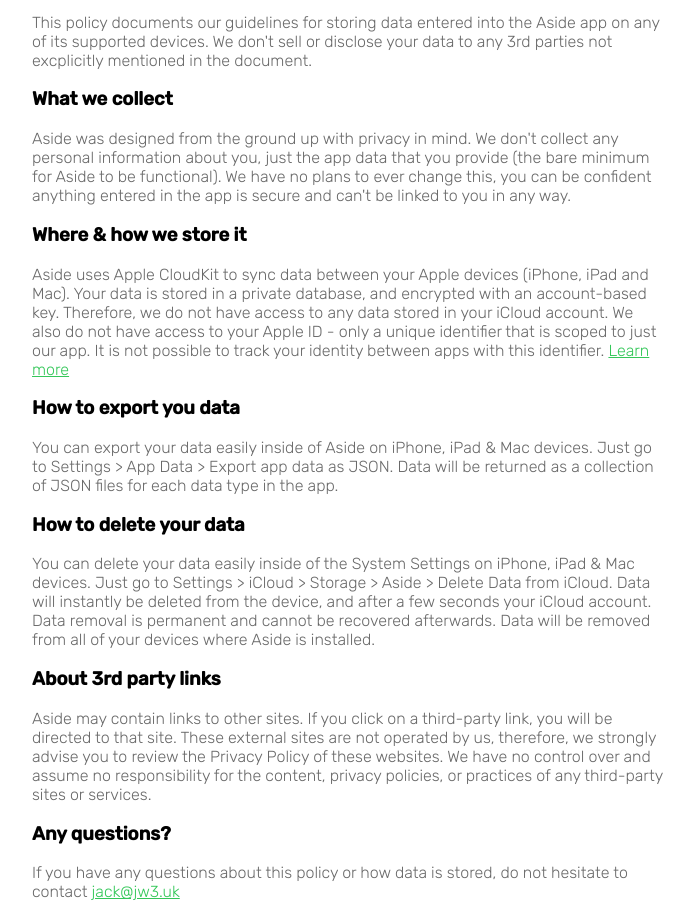
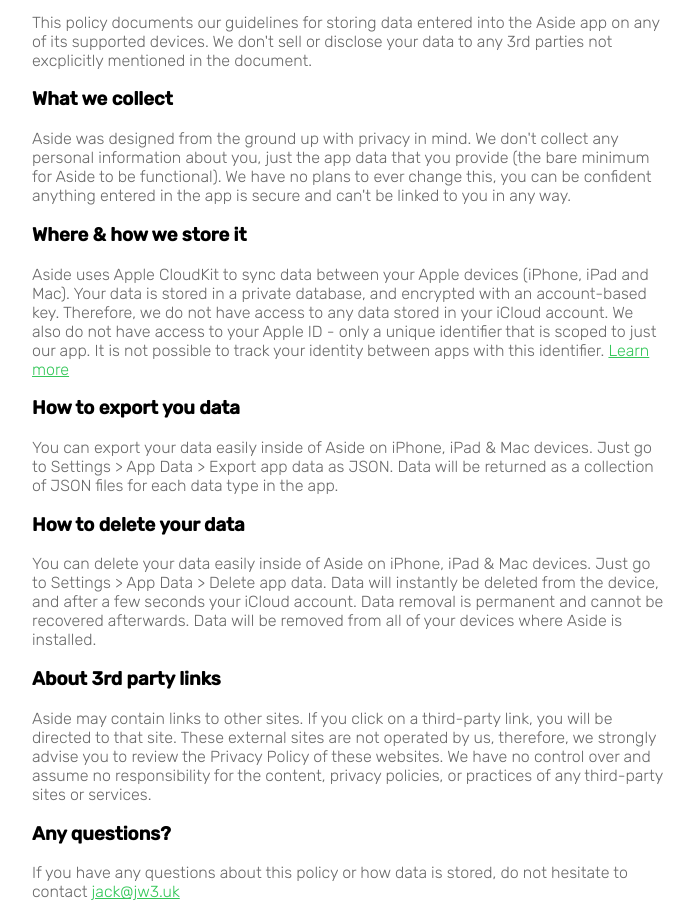
Before and after one commit to jackdevey/Aside, a plain HTML site: page website/privacy/index.html in a window 1280 px wide. Shown: the part 182-1099 px from the top of the page, without its empty margins (292-986 px from the left). Drawn offline with Linux system fonts and the light colour scheme.

Commit message:
Update index.html

```diff
--- a/website/privacy/index.html
+++ b/website/privacy/index.html
@@ -84,7 +84,7 @@
             </p>
             <h3>How to delete your data</h3>
             <p>
-                You can delete your data easily inside of the System Settings on iPhone, iPad & Mac devices. Just go to Settings > iCloud > Storage > Aside > Delete Data from iCloud. Data will instantly be deleted from the device, and after a few seconds your iCloud account. Data removal is permanent and cannot be recovered afterwards. Data will be removed from all of your devices where Aside is installed.
+                You can delete your data easily inside of Aside on iPhone, iPad & Mac devices. Just go to Settings > App Data > Delete app data. Data will instantly be deleted from the device, and after a few seconds your iCloud account. Data removal is permanent and cannot be recovered afterwards. Data will be removed from all of your devices where Aside is installed.
             </p>
             <h3>About 3rd party links</h3>
             <p>
```
